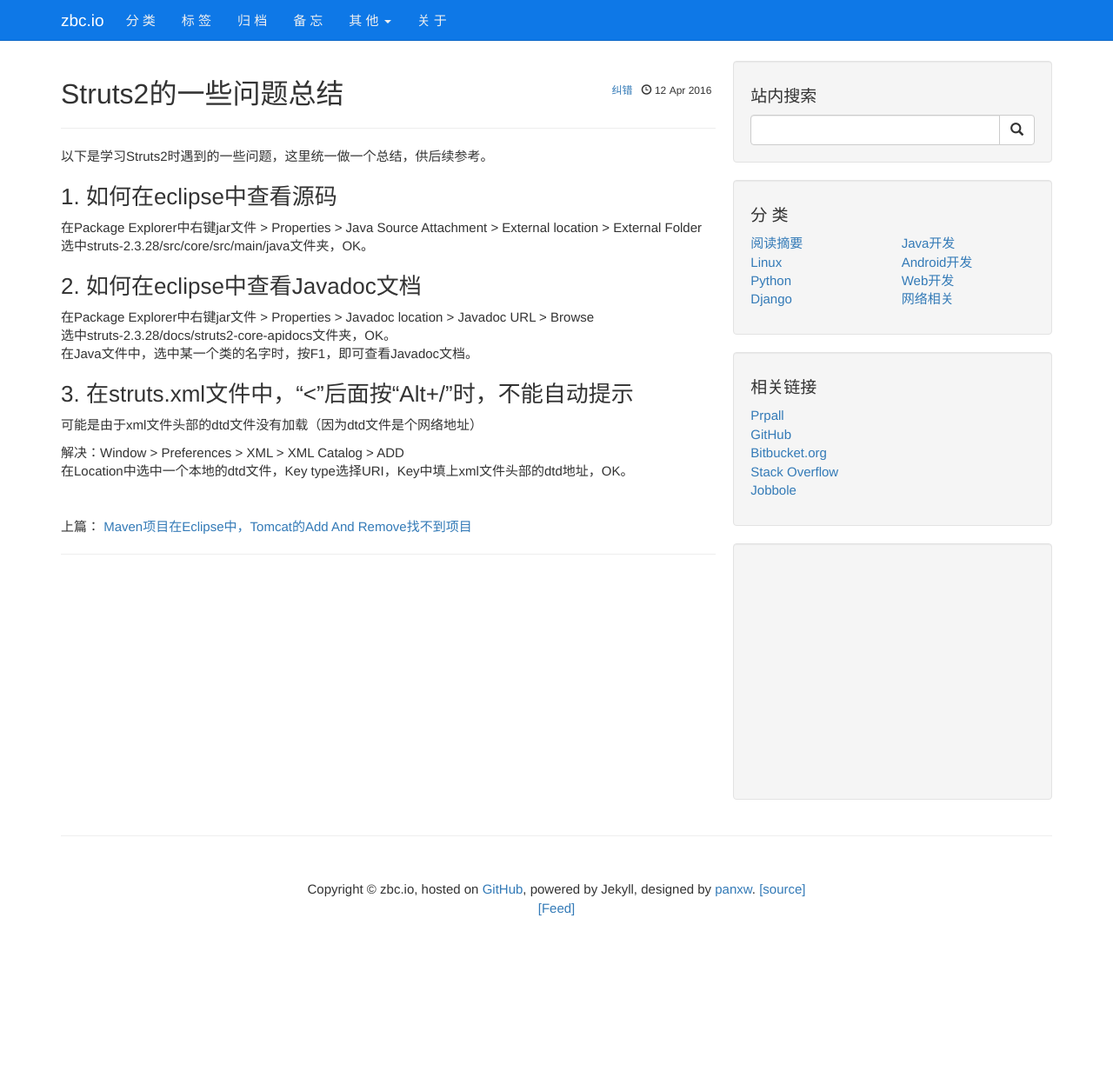
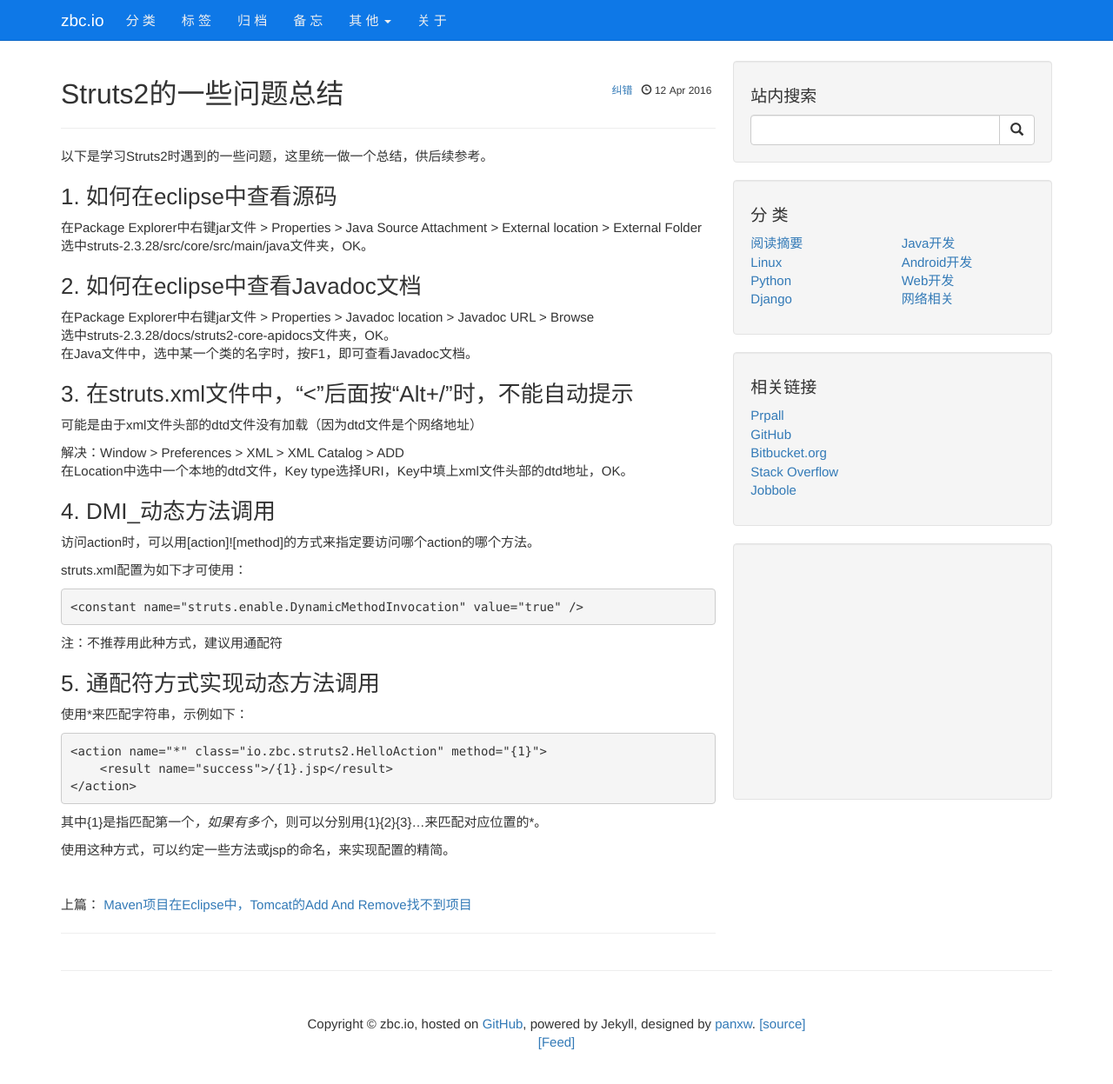
Before and after one commit to zbc0512/zbc0512.github.io, a Jekyll site: the page built from _posts/2016-04-12-struts2.md, in a window 1280 px wide and 1270 px high. Shown: the top 1247 px of the window at 87% size. Built offline with Jekyll 4.4.1, drawn with Linux system fonts in a browser that asks for light colours; nearby versions of some CDN libraries; library files that are not in the unit come from our copies; comment, search, counter and statistics services are not loaded.

Commit message:
Update 2016-04-12-struts2.md

```diff
--- a/_posts/2016-04-12-struts2.md
+++ b/_posts/2016-04-12-struts2.md
@@ -24,3 +24,25 @@ tags: "Struts"
 
 解决：Window > Preferences > XML > XML Catalog > ADD
 在Location中选中一个本地的dtd文件，Key type选择URI，Key中填上xml文件头部的dtd地址，OK。
+
+### 4. DMI_动态方法调用
+
+访问action时，可以用[action]![method]的方式来指定要访问哪个action的哪个方法。
+
+struts.xml配置为如下才可使用：
+
+    <constant name="struts.enable.DynamicMethodInvocation" value="true" />
+
+注：不推荐用此种方式，建议用通配符
+
+### 5. 通配符方式实现动态方法调用
+
+使用*来匹配字符串，示例如下：
+
+    <action name="*" class="io.zbc.struts2.HelloAction" method="{1}">
+        <result name="success">/{1}.jsp</result>
+    </action>
+
+其中{1}是指匹配第一个*，如果有多个*，则可以分别用{1}{2}{3}...来匹配对应位置的*。
+
+使用这种方式，可以约定一些方法或jsp的命名，来实现配置的精简。
```
